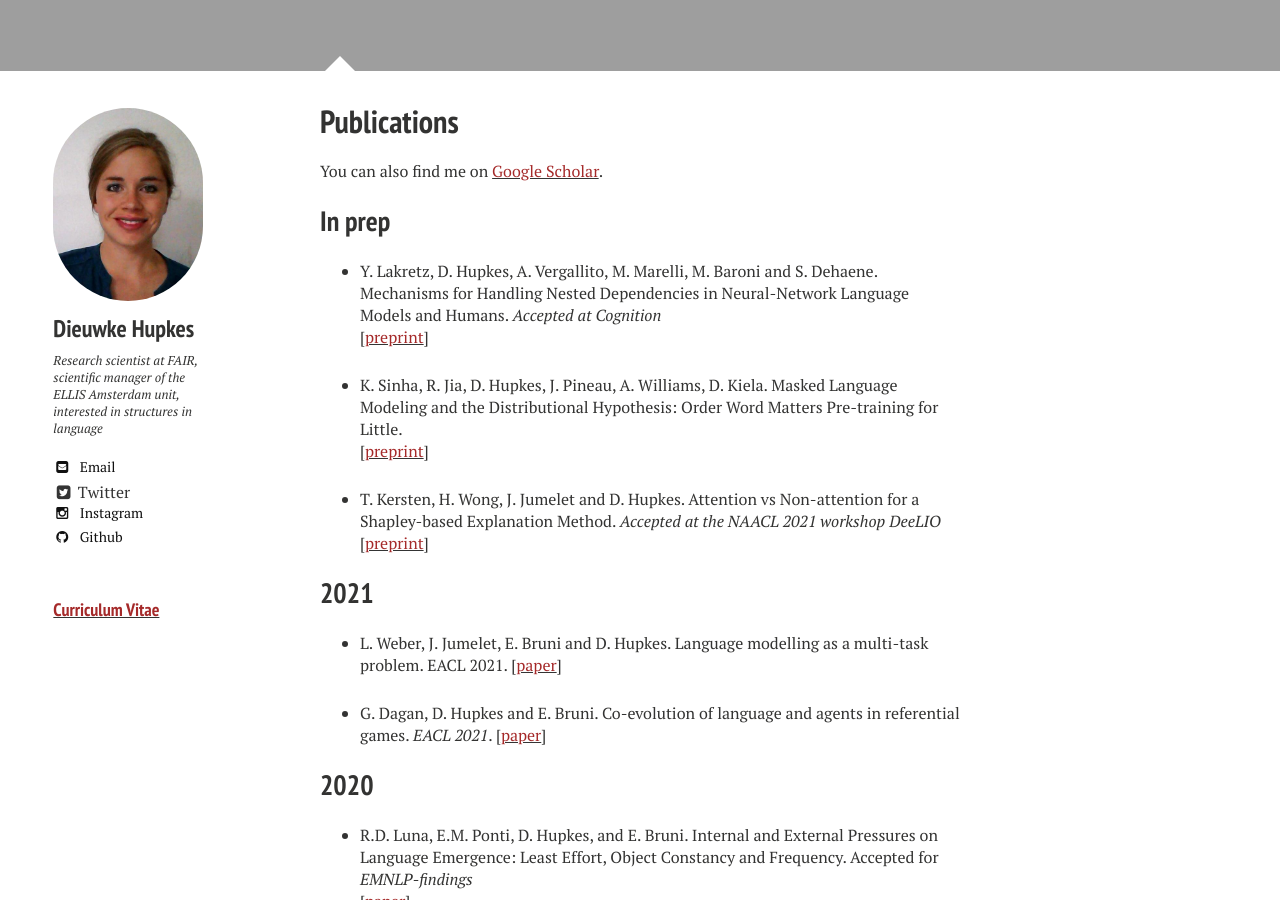
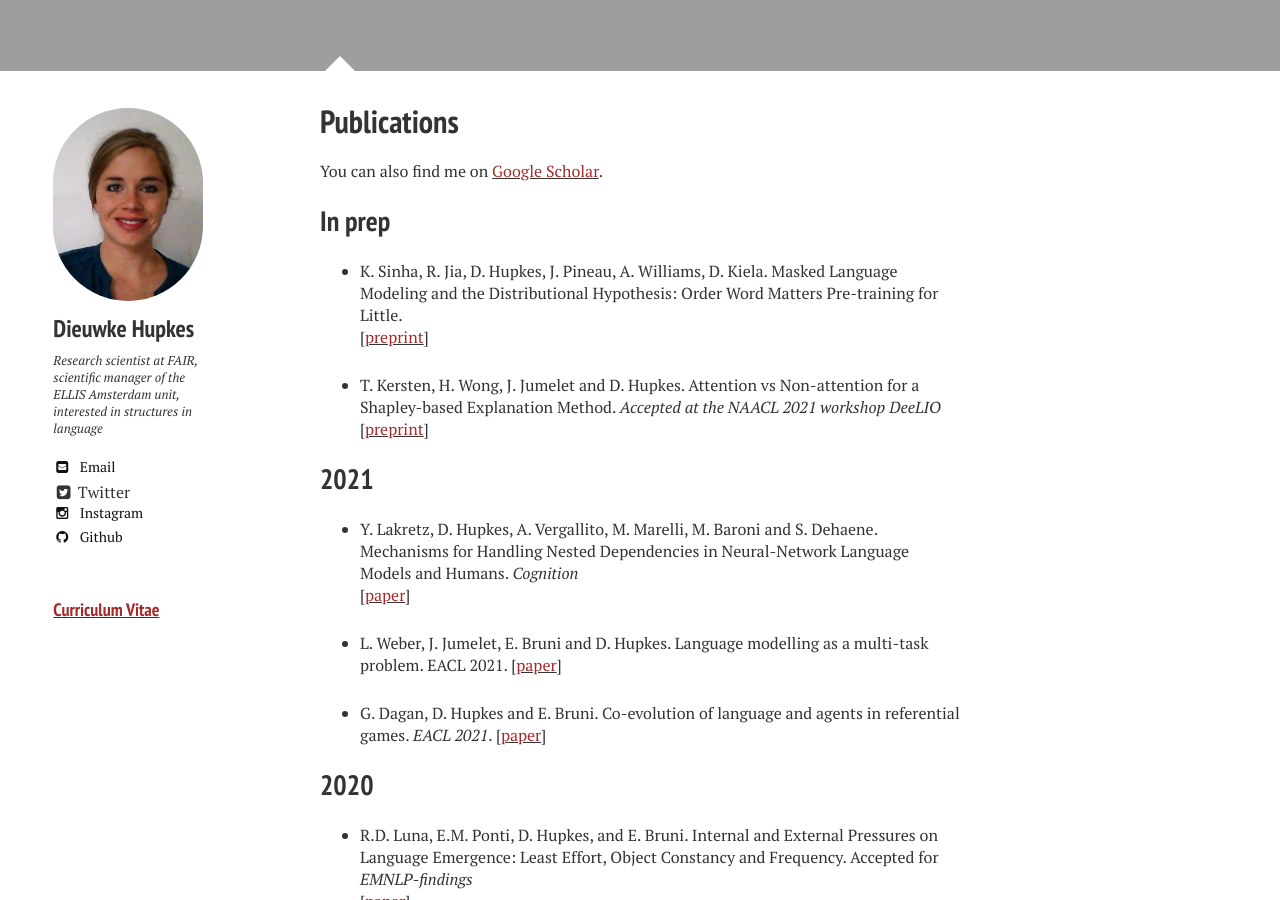
Before and after one commit to dieuwkehupkes/dieuwkehupkes.github.io, a Jekyll site: the page built from publications.md, in a window 1280 px wide and 900 px high, scrolled down 973 px. Built offline with Jekyll 4.4.1, drawn with Linux system fonts in a browser that asks for light colours; nearby versions of some CDN libraries; part of the change alters nothing that is shown.

Commit message:
Add cognition link

```diff
--- a/publications.md
+++ b/publications.md
@@ -14,9 +14,6 @@ You can also find me on <a href="https://scholar.google.com/citations?user=tAtSM
 
 ## In prep
 
-* Y. Lakretz, D. Hupkes, A. Vergallito, M. Marelli, M. Baroni and S. Dehaene. Mechanisms for Handling Nested Dependencies in Neural-Network Language Models and Humans. *Accepted at Cognition*\\
-\[[<font color="brown">preprint</font>](https://arxiv.org/pdf/2006.11098.pdf){:target="blank"}\]
-
 * K. Sinha, R. Jia, D. Hupkes, J. Pineau, A. Williams, D. Kiela. Masked Language Modeling and the Distributional Hypothesis: Order Word Matters Pre-training for Little.\\
 \[[<font color="brown">preprint</font>](https://arxiv.org/pdf/2104.06644.pdf){:target="blank"}\]
 
@@ -24,6 +21,10 @@ You can also find me on <a href="https://scholar.google.com/citations?user=tAtSM
 \[[<font color="brown">preprint</font>](https://arxiv.org/abs/2104.12424){:target="blank"}\]
 
 ## 2021
+
+* Y. Lakretz, D. Hupkes, A. Vergallito, M. Marelli, M. Baroni and S. Dehaene. Mechanisms for Handling Nested Dependencies in Neural-Network Language Models and Humans. *Cognition*\\
+\[[<font color="brown">paper</font>](https://www.sciencedirect.com/science/article/abs/pii/S0010027721001189){:target="blank"}\]
+
 
 * L. Weber, J. Jumelet, E. Bruni and D. Hupkes. Language modelling as a multi-task problem. EACL 2021.
 \[[<font color="brown">paper</font>](https://www.aclweb.org/anthology/2021.eacl-main.176.pdf){:target="blank"}\]
```
